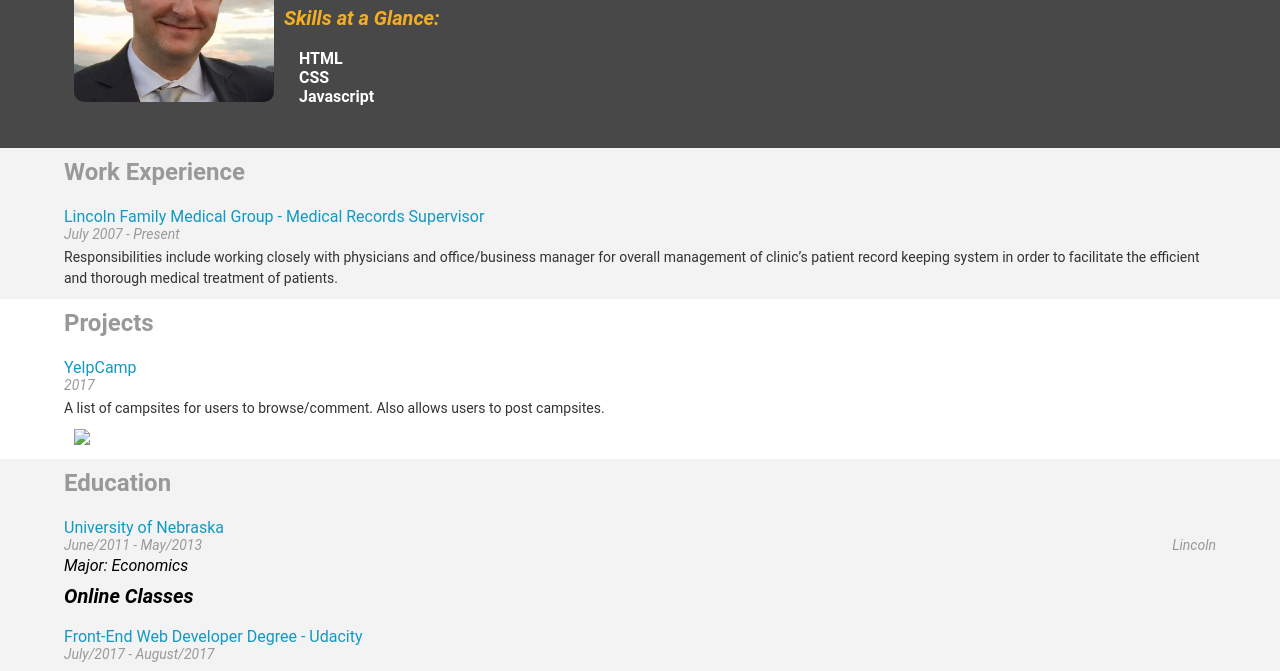
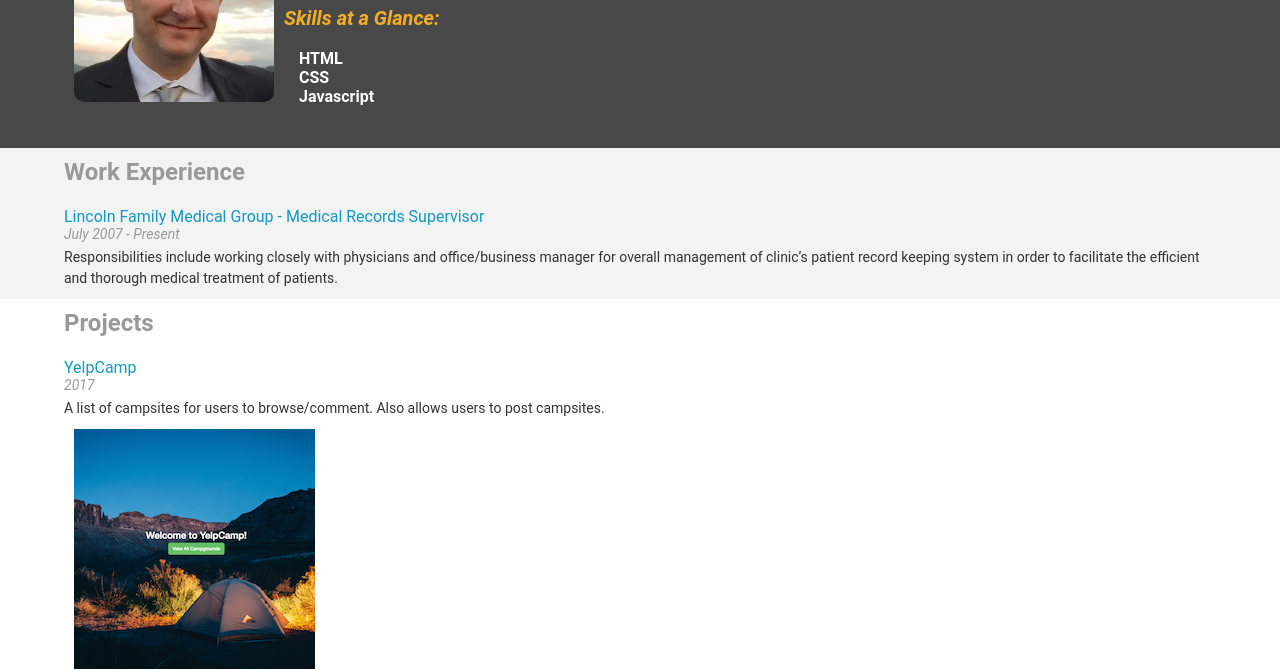
Before and after one commit to briandweber/js-resume, a plain HTML site: page index.html in a window 1280 px wide. Shown: the part 140-811 px from the top of the page. Drawn offline with Linux system fonts and the light colour scheme; some packages are replaced by stand-ins of ours.

Commit message:
added images for projects and google maps api key

```diff
--- a/index.html
+++ b/index.html
@@ -30,7 +30,7 @@ need to load. You'll see a lot of <link>s to CSS files for styles and
   <!--
   Uncomment the <script> tag below when you're ready to add an interactive Google Map to your resume!
   -->
-<script src="http://maps.googleapis.com/maps/api/js?libraries=places"></script>
+<script src="http://maps.googleapis.com/maps/api/js?libraries=places&key=AIzaSyASgGuHR8Q52k0wXS65qT3Wb4CnF7-c9Wk"></script>
 
   <meta name="viewport" content="width=device-width,initial-scale=1">
 </head>
```
Also changed, not shown: images/ycImages/yelpcamp1.png (added), images/ycImages/yelpcamp2.png (added), images/ycImages/yelpcamp3.png (added).
